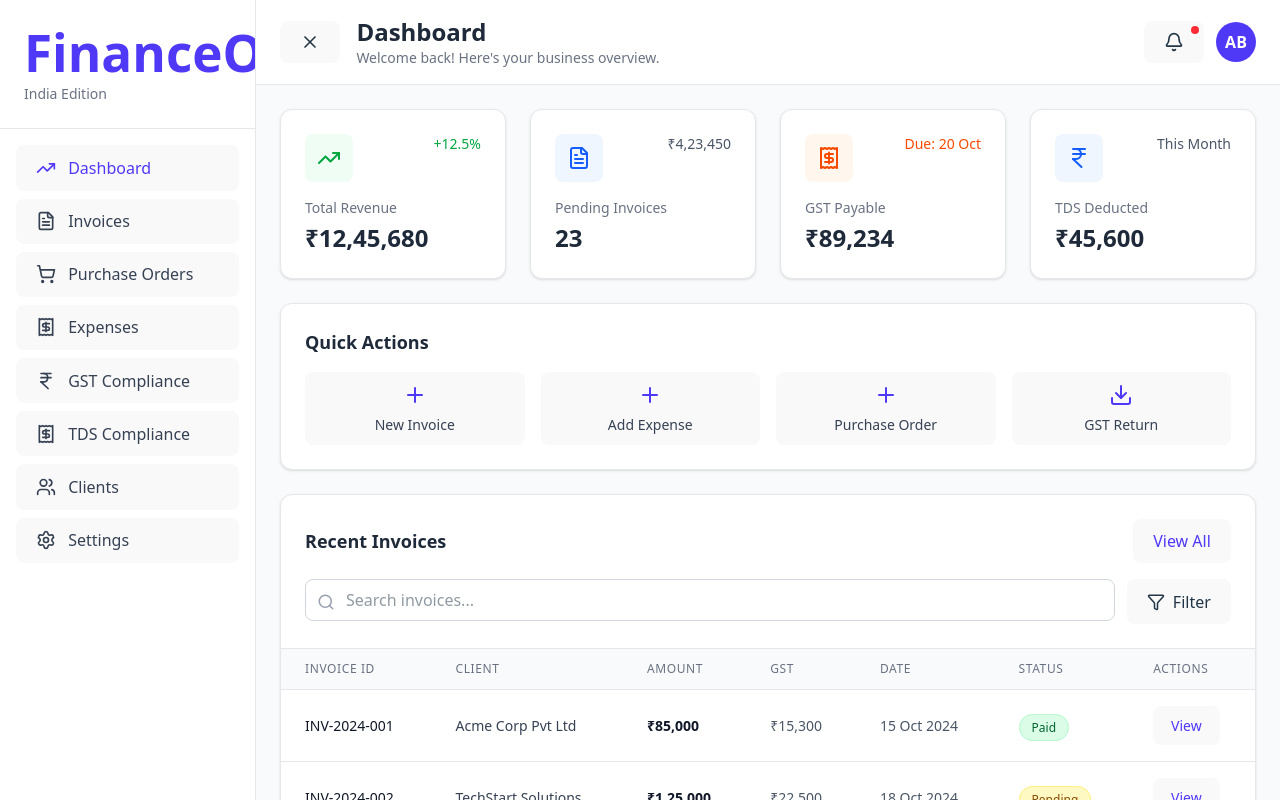
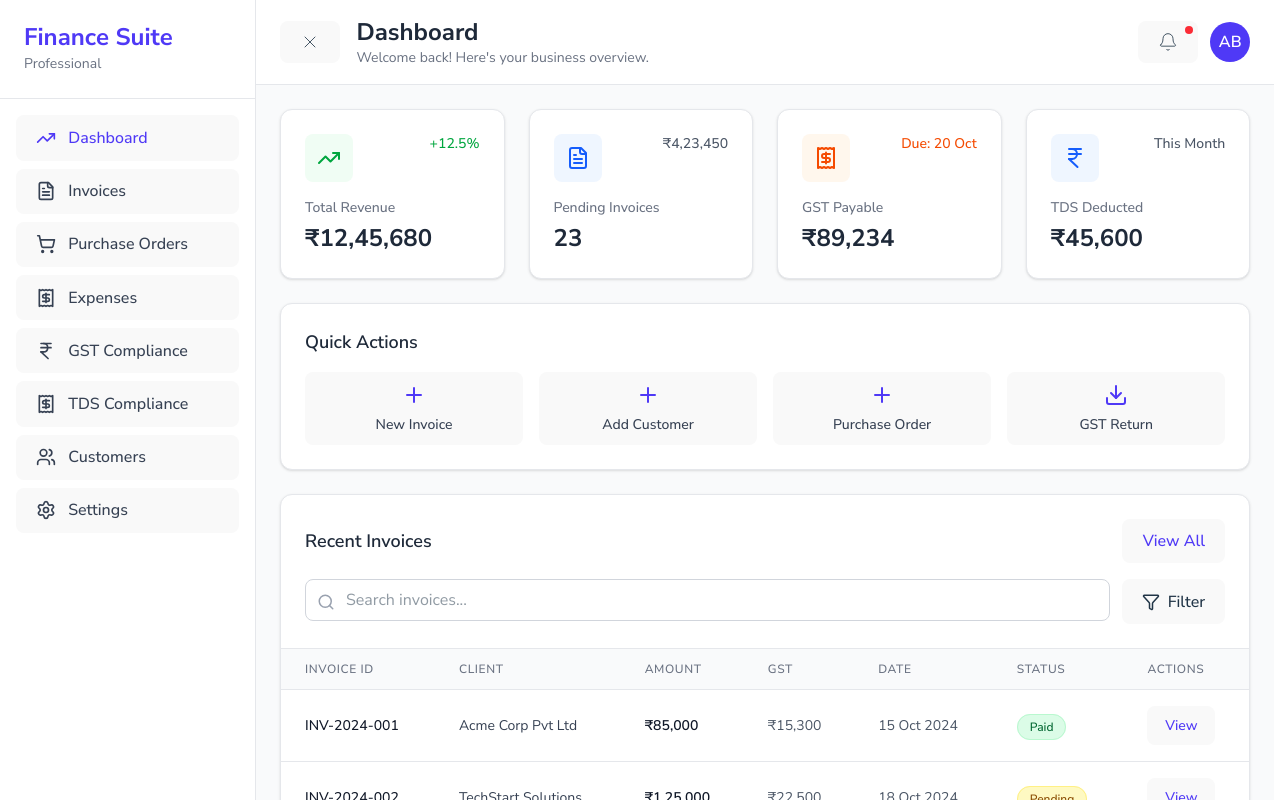
Before and after one commit to FessiT-FinSuite-OpenSourceSoftware/FessiT-FinanceSuite, a React (Vite) app in the folder finance-suite-professional-frontend/: page / in a window 1280 px wide. Shown: the top 800 px of the page. Built offline with nearby package versions, Linux system fonts and the light colour scheme.

Commit message:
fonts updated to Nunito-Sans, react lucide icons

```diff
--- a/finance-suite-professional-frontend/index.html
+++ b/finance-suite-professional-frontend/index.html
@@ -1,8 +1,15 @@
-<!doctype html>
+<!DOCTYPE html>
 <html lang="en">
   <head>
     <meta charset="UTF-8" />
     <link rel="icon" type="image/svg+xml" href="/vite.svg" />
+    <link rel="preconnect" href="https://fonts.googleapis.com" />
+    <link rel="preconnect" href="https://fonts.gstatic.com" crossorigin />
+    <link
+      href="https://fonts.googleapis.com/css2?family=Nunito+Sans:ital,opsz,wght@0,6..12,200..1000;1,6..12,200..1000&display=swap"
+      rel="stylesheet"
+    />
+
     <meta name="viewport" content="width=device-width, initial-scale=1.0" />
     <title>finance-suite-professional</title>
   </head>
--- a/finance-suite-professional-frontend/src/App.jsx
+++ b/finance-suite-professional-frontend/src/App.jsx
@@ -26,7 +26,7 @@ const FinanceSuiteDashboard = () => {
     { id: 'expenses', label: 'Expenses', icon: Receipt },
     { id: 'gst', label: 'GST Compliance', icon: IndianRupee },
     { id: 'tds', label: 'TDS Compliance', icon: Receipt },
-    { id: 'clients', label: 'Clients', icon: Users },
+    { id: 'cutomers', label: 'Customers', icon: Users },
     { id: 'settings', label: 'Settings', icon: Settings },
   ];
 
@@ -39,29 +39,30 @@ const FinanceSuiteDashboard = () => {
     }
   };
 
+
   return (
-    <div className="flex h-screen bg-gray-50">
+    <div className="flex bg-gray-50">
       {/* Sidebar */}
       <div className={`${sidebarOpen ? 'w-64' : 'w-0'} transition-all duration-300 bg-white border-r border-gray-200 overflow-hidden`}>
         <div className="p-6 border-b border-gray-200">
-          <h1 className="text-2xl font-bold text-indigo-600">FinanceOS</h1>
-          <p className="text-sm text-gray-500 mt-1">India Edition</p>
+          <h1 className="text-2xl font-bold text-indigo-600">Finance Suite</h1>
+          <p className="text-sm text-gray-500 mt-1">Professional</p>
         </div>
         <nav className="p-4 space-y-2">
-          {navigation.map((item) => {
+          {navigation?.map((item) => {
             const Icon = item.icon;
             return (
               <button
-                key={item.id}
-                onClick={() => setActiveTab(item.id)}
+                key={item?.id}
+                onClick={() => setActiveTab(item?.id)}
                 className={`w-full flex items-center space-x-3 px-4 py-3 rounded-lg transition-colors ${
-                  activeTab === item.id
+                  activeTab === item?.id
                     ? 'bg-indigo-50 text-indigo-600 font-medium'
                     : 'text-gray-700 hover:bg-gray-50'
                 }`}
               >
                 <Icon size={20} />
-                <span>{item.label}</span>
+                <span>{item?.label}</span>
               </button>
             );
           })}
@@ -78,7 +79,7 @@ const FinanceSuiteDashboard = () => {
                 onClick={() => setSidebarOpen(!sidebarOpen)}
                 className="p-2 hover:bg-gray-100 rounded-lg transition-colors"
               >
-                {sidebarOpen ? <X size={20} /> : <Menu size={20} />}
+                {sidebarOpen ? <X size={20}  strokeWidth={1} /> : <Menu size={20} strokeWidth={1} />}
               </button>
               <div>
                 <h2 className="text-2xl font-bold text-gray-800">Dashboard</h2>
@@ -87,7 +88,7 @@ const FinanceSuiteDashboard = () => {
             </div>
             <div className="flex items-center space-x-3">
               <button className="p-2 hover:bg-gray-100 rounded-lg relative">
-                <Bell size={20} />
+                <Bell size={20} strokeWidth={1}/>
                 <span className="absolute top-1 right-1 w-2 h-2 bg-red-500 rounded-full"></span>
               </button>
               <div className="w-10 h-10 bg-indigo-600 rounded-full flex items-center justify-center text-white font-semibold">
@@ -101,29 +102,29 @@ const FinanceSuiteDashboard = () => {
         <main className="flex-1 overflow-y-auto p-6">
           {/* Stats Grid */}
           <div className="grid grid-cols-1 md:grid-cols-2 lg:grid-cols-4 gap-6 mb-6">
-            {stats.map((stat, idx) => {
-              const Icon = stat.icon;
+            {stats?.map((stat, idx) => {
+              const Icon = stat?.icon;
               return (
                 <div key={idx} className="bg-white rounded-xl p-6 border border-gray-200 shadow-sm hover:shadow-md transition-shadow">
                   <div className="flex items-start justify-between mb-4">
                     <div className={`p-3 rounded-lg ${
-                      stat.trend === 'up' ? 'bg-green-50' :
-                      stat.trend === 'warning' ? 'bg-orange-50' : 'bg-blue-50'
+                      stat?.trend === 'up' ? 'bg-green-50' :
+                      stat?.trend === 'warning' ? 'bg-orange-50' : 'bg-blue-50'
                     }`}>
                       <Icon className={`${
-                        stat.trend === 'up' ? 'text-green-600' :
-                        stat.trend === 'warning' ? 'text-orange-600' : 'text-blue-600'
+                        stat?.trend === 'up' ? 'text-green-600' :
+                        stat?.trend === 'warning' ? 'text-orange-600' : 'text-blue-600'
                       }`} size={24} />
                     </div>
                     <span className={`text-sm font-medium ${
-                      stat.trend === 'up' ? 'text-green-600' :
-                      stat.trend === 'warning' ? 'text-orange-600' : 'text-gray-600'
+                      stat?.trend === 'up' ? 'text-green-600' :
+                      stat?.trend === 'warning' ? 'text-orange-600' : 'text-gray-600'
                     }`}>
-                      {stat.change}
+                      {stat?.change}
                     </span>
                   </div>
-                  <h3 className="text-gray-500 text-sm font-medium mb-1">{stat.label}</h3>
-                  <p className="text-2xl font-bold text-gray-800">{stat.value}</p>
+                  <h3 className="text-gray-500 text-sm font-medium mb-1">{stat?.label}</h3>
+                  <p className="text-2xl font-bold text-gray-800">{stat?.value}</p>
                 </div>
               );
             })}
@@ -139,7 +140,7 @@ const FinanceSuiteDashboard = () => {
               </button>
               <button className="flex flex-col items-center justify-center p-4 border-2 border-dashed border-gray-300 rounded-lg hover:border-indigo-400 hover:bg-indigo-50 transition-colors">
                 <Plus className="text-indigo-600 mb-2" size={24} />
-                <span className="text-sm font-medium text-gray-700">Add Expense</span>
+                <span className="text-sm font-medium text-gray-700">Add Customer</span>
               </button>
               <button className="flex flex-col items-center justify-center p-4 border-2 border-dashed border-gray-300 rounded-lg hover:border-indigo-400 hover:bg-indigo-50 transition-colors">
                 <Plus className="text-indigo-600 mb-2" size={24} />
@@ -190,15 +191,15 @@ const FinanceSuiteDashboard = () => {
                   </tr>
                 </thead>
                 <tbody className="bg-white divide-y divide-gray-200">
-                  {recentInvoices.map((invoice) => (
-                    <tr key={invoice.id} className="hover:bg-gray-50 transition-colors">
-                      <td className="px-6 py-4 whitespace-nowrap text-sm font-medium text-gray-900">{invoice.id}</td>
-                      <td className="px-6 py-4 whitespace-nowrap text-sm text-gray-700">{invoice.client}</td>
-                      <td className="px-6 py-4 whitespace-nowrap text-sm font-semibold text-gray-900">₹{invoice.amount.toLocaleString('en-IN')}</td>
-                      <td className="px-6 py-4 whitespace-nowrap text-sm text-gray-600">₹{invoice.gst.toLocaleString('en-IN')}</td>
-                      <td className="px-6 py-4 whitespace-nowrap text-sm text-gray-600">{invoice.date}</td>
+                  {recentInvoices?.map((invoice) => (
+                    <tr key={invoice?.id} className="hover:bg-gray-50 transition-colors">
+                      <td className="px-6 py-4 whitespace-nowrap text-sm font-medium text-gray-900">{invoice?.id}</td>
+                      <td className="px-6 py-4 whitespace-nowrap text-sm text-gray-700">{invoice?.client}</td>
+                      <td className="px-6 py-4 whitespace-nowrap text-sm font-semibold text-gray-900">₹{invoice?.amount.toLocaleString('en-IN')}</td>
+                      <td className="px-6 py-4 whitespace-nowrap text-sm text-gray-600">₹{invoice?.gst.toLocaleString('en-IN')}</td>
+                      <td className="px-6 py-4 whitespace-nowrap text-sm text-gray-600">{invoice?.date}</td>
                       <td className="px-6 py-4 whitespace-nowrap">
-                        <span className={`px-3 py-1 text-xs font-medium rounded-full border ${getStatusColor(invoice.status)}`}>
+                        <span className={`px-3 py-1 text-xs font-medium rounded-full border ${getStatusColor(invoice?.status)}`}>
                           {invoice.status}
                         </span>
                       </td>
--- a/finance-suite-professional-frontend/src/index.css
+++ b/finance-suite-professional-frontend/src/index.css
@@ -1,7 +1,8 @@
 @import "tailwindcss";
 
 :root {
-  font-family: system-ui, Avenir, Helvetica, Arial, sans-serif;
+  --font-body-alt: 'Nunito Sans', -apple-system, BlinkMacSystemFont, 'Segoe UI', Roboto, sans-serif;
+  font-family: var(--font-body-alt);
   line-height: 1.5;
   font-weight: 400;
 
@@ -30,10 +31,11 @@ body {
   place-items: center;
   min-width: 320px;
   min-height: 100vh;
+  font-family: var(--font-body-alt);
 }
 
 h1 {
-  font-size: 3.2em;
+  /* font-size: 3.2em; */
   line-height: 1.1;
 }
 
```
